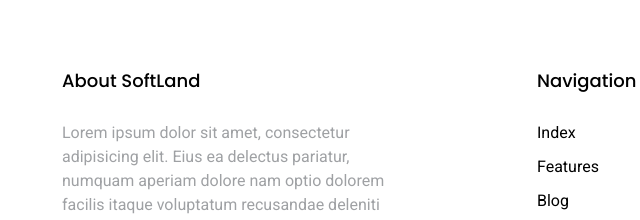
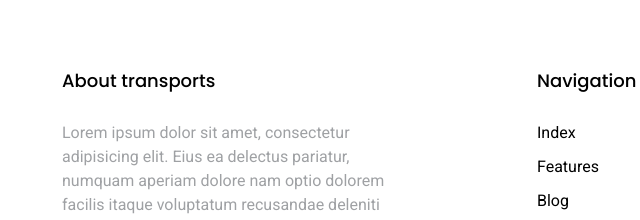
Before and after one commit to EmmanuelReynoso/EmmanuelReynoso.github.io, a plain HTML site: page index.html in a window 1280 px wide. Shown: the part 4521-4741 px from the top of the page, 20-660 px from the left. Drawn offline with Linux system fonts and the light colour scheme.

Commit message:
Initial commit

```diff
--- a/index.html
+++ b/index.html
@@ -315,7 +315,7 @@
     <div class="container">
       <div class="row">
         <div class="col-md-4 mb-4 mb-md-0">
-          <h3>About SoftLand</h3>
+          <h3>About transports</h3>
           <p>Lorem ipsum dolor sit amet, consectetur adipisicing elit. Eius ea delectus pariatur, numquam aperiam
             dolore nam optio dolorem facilis itaque voluptatum recusandae deleniti minus animi.</p>
           <p class="social">
```
